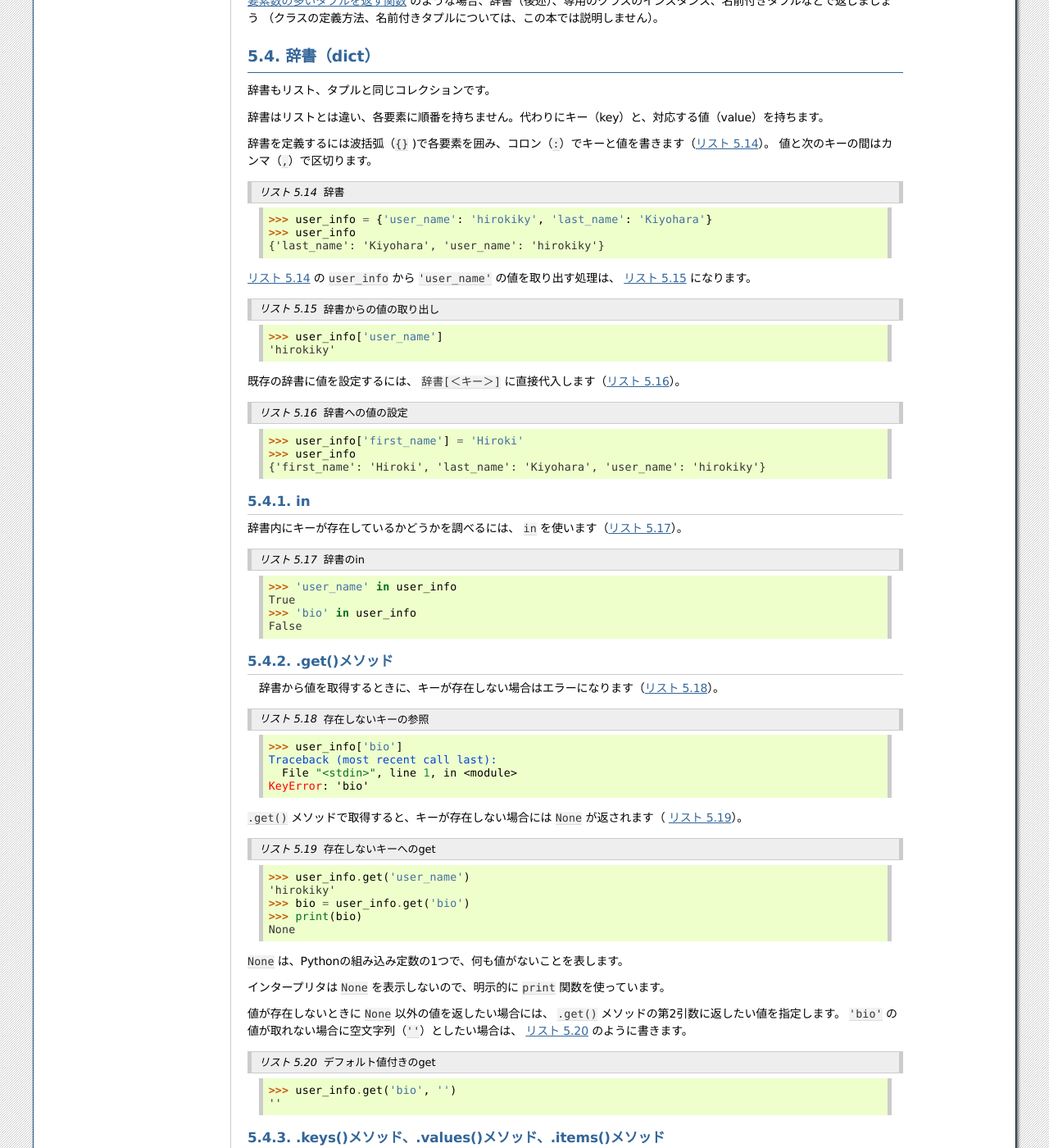
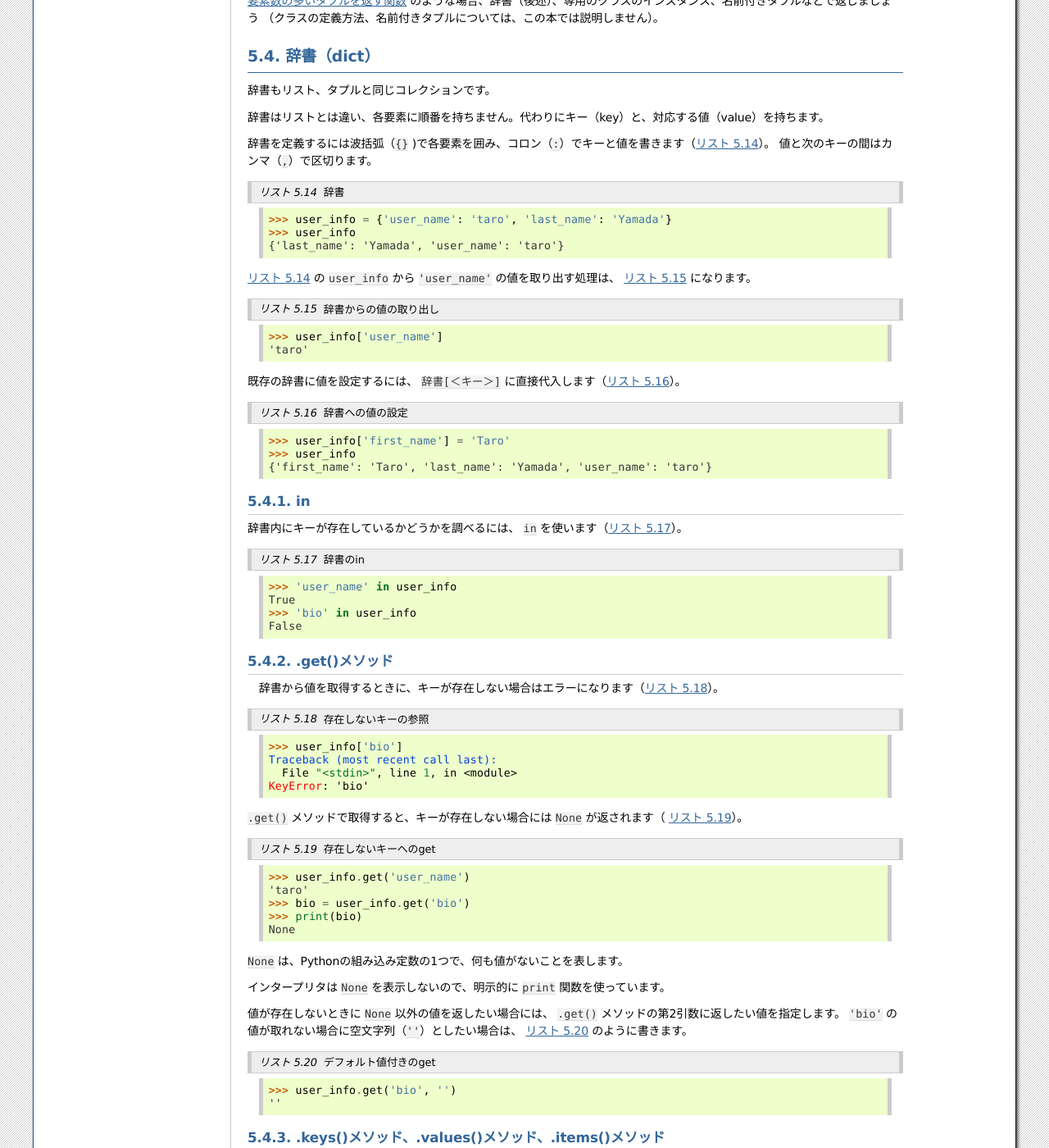
Before and after one commit to pyconjp/pycamp.pycon.jp, a Sphinx documentation site: the page built from source/4_collections.rst, in a window 1280 px wide and 1400 px high, scrolled down 3430 px. Shown: the whole window at 82% size. Built offline with Sphinx 7.4.7, drawn with Linux system fonts in a browser that asks for light colours.

Commit message:
サンプルコードの名前に架空の人名を入れるようにした ref #16

```diff
--- a/source/4_collections.rst
+++ b/source/4_collections.rst
@@ -268,9 +268,9 @@ for文
 .. code-block:: python
     :caption: 辞書
 
-    >>> user_info = {'user_name': 'hirokiky', 'last_name': 'Kiyohara'}
+    >>> user_info = {'user_name': 'taro', 'last_name': 'Yamada'}
     >>> user_info
-    {'last_name': 'Kiyohara', 'user_name': 'hirokiky'}
+    {'last_name': 'Yamada', 'user_name': 'taro'}
 
 :numref:`guide-dict` の ``user_info`` から ``'user_name'`` の値を取り出す処理は、 :numref:`get-dict-value` になります。
 
@@ -280,7 +280,7 @@ for文
     :caption: 辞書からの値の取り出し
 
     >>> user_info['user_name']
-    'hirokiky'
+    'taro'
 
 既存の辞書に値を設定するには、 ``辞書[＜キー＞]`` に直接代入します（:numref:`set-dict-value`）。
 
@@ -289,9 +289,9 @@ for文
 .. code-block:: python
     :caption: 辞書への値の設定
 
-    >>> user_info['first_name'] = 'Hiroki'
+    >>> user_info['first_name'] = 'Taro'
     >>> user_info
-    {'first_name': 'Hiroki', 'last_name': 'Kiyohara', 'user_name': 'hirokiky'}
+    {'first_name': 'Taro', 'last_name': 'Yamada', 'user_name': 'taro'}
 
 in
 ----
@@ -331,7 +331,7 @@ in
     :caption: 存在しないキーへのget
 
     >>> user_info.get('user_name')
-    'hirokiky'
+    'taro'
     >>> bio = user_info.get('bio')
     >>> print(bio)
     None
```
